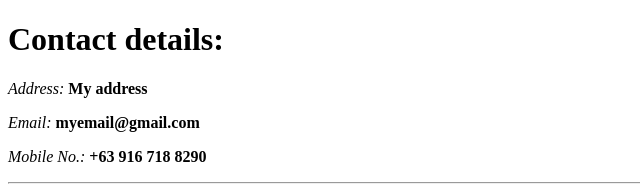
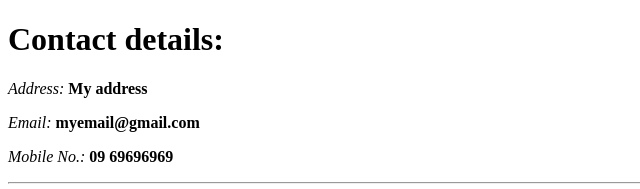
Before and after one commit to jairoejunio/cv, a plain HTML site: page contact.html in a window 1280 px wide. Shown: the top 189 px of the page, 0-640 px from the left. Drawn offline with Linux system fonts and the light colour scheme.

```diff
--- a/contact.html
+++ b/contact.html
@@ -10,7 +10,7 @@
     <h1>Contact details:</h1>
     <p><em>Address:</em> <strong>My address</strong></p>
     <p><em>Email:</em> <strong>myemail@gmail.com</strong></p>
-    <p><em>Mobile No.:</em> <strong> +63 916 718 8290</strong></p>
+    <p><em>Mobile No.:</em> <strong> 09 69696969</strong></p>
     <hr>
     <form action="mailto:fuunjai@yahoo.com" method="post" enctype="text/plain">
         <label for="">Your Name:</label>
```
